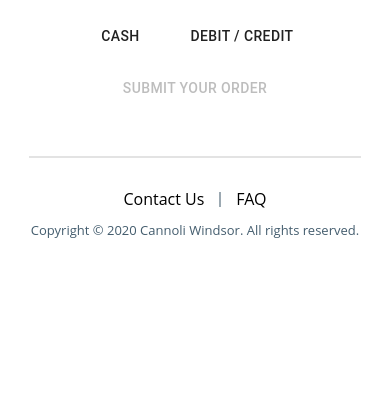
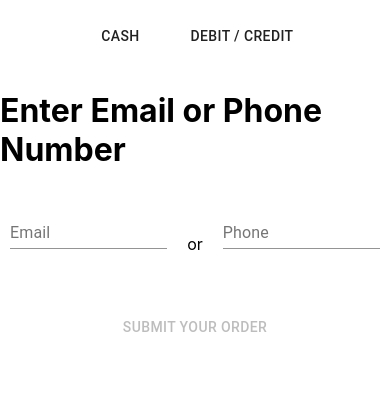
Before and after one commit to andrealswa/cannoli-windsor-app-new, a Next.js app: page /cart in a window 390 px wide. Shown: the part 785-1178 px from the top of the page. Before the commit the page ends 1065 px from the top, so only its background shows below. Built offline with nearby package versions, Linux system fonts and the light colour scheme.

Commit message:
cart with phone and email

```diff
--- a/components/cart/Cart.module.css
+++ b/components/cart/Cart.module.css
@@ -70,3 +70,22 @@
   margin: 15px !important;
   padding: 15px !important;
 }
+
+.emailPhoneContainer {
+  display: flex;
+  justify-content: center;
+  align-items: flex-end;
+}
+
+.emailPhone {
+  padding: 10px !important;
+}
+
+.orPadding {
+  padding-bottom: 5px;
+  margin: 0 10px;
+}
+
+.submitButtonContainer {
+  margin-top: 50px;
+}
--- a/components/cart/Cart.tsx
+++ b/components/cart/Cart.tsx
@@ -9,9 +9,10 @@ import Typography from '@material-ui/core/Typography';
 import confetti from 'canvas-confetti';
 
 import { useRecoilValue, useRecoilState } from 'recoil';
-import { cart as cartState, cartCount, notes, submit, paymentMethod, address as addressAtom, city as cityAtom, pickupDelivery as pickupDeliveryAtom } from '../../recoil/recoil-atoms';
+import { cart as cartState, cartCount, notes, submit, paymentMethod, address as addressAtom, city as cityAtom, pickupDelivery as pickupDeliveryAtom, emailAtom, phoneAtom } from '../../recoil/recoil-atoms';
 import styles from './Cart.module.css'
 import { motion } from 'framer-motion';
+import { TextField } from '@material-ui/core';
 
 const easing = [.6, -.05, .01, .99];
 
@@ -39,6 +40,8 @@ export const Cart = () => {
   const address = useRecoilValue(addressAtom);
   const city = useRecoilValue(cityAtom);
   const pickupDelivery = useRecoilValue(pickupDeliveryAtom);
+  const [email, setEmail] = useRecoilState(emailAtom);
+  const [phone, setPhone] = useRecoilState(phoneAtom);
 
 
 
@@ -96,6 +99,14 @@ export const Cart = () => {
       setSubmitButton(false)
       setPaymentOption('card')
     }
+  }
+
+  const handleChangeEmail = (event) => {
+    setEmail(event.target.value)
+  }
+
+  const handleChangePhone = (event) => {
+    setPhone(event.target.value)
   }
 
   if (localCartCount === 0) {
@@ -180,7 +191,39 @@ export const Cart = () => {
           <Button className={paymentOption === 'cash' ? styles.paymentButtonSelected : styles.paymentButton} onClick={() => handlePayment('cash')}>Cash</Button>
           <Button className={paymentOption === 'card' ? styles.paymentButtonSelected : styles.paymentButton} onClick={() => handlePayment('card')}>Debit / Credit</Button>
         </div>
-        <Link href="/summary"><Button onClick={handleSubmit} className={submitButton === true || city === "" || address === "" ? styles.submitButtonDisabled : styles.submitButton} disabled={submitButton || city === "" || address === ""}>Submit Your Order</Button></Link>
+
+        <h1>Enter Email or Phone Number</h1>
+
+        <div className={styles.emailPhoneContainer}>
+          <div className={styles.emailPhone}><TextField onChange={(event) => handleChangeEmail(event)} value={email} label="Email" /></div>
+          <div className={styles.orPadding}>or</div>
+          <div className={styles.emailPhone}><TextField onChange={(event) => handleChangePhone(event)} value={phone} label="Phone" /></div>
+        </div>
+
+        <div className={styles.submitButtonContainer}>
+          {(email !== '' || phone !== '') && <div>
+            {pickupDelivery === "delivery" && <Link href="/summary">
+              <Button onClick={handleSubmit}
+                className={submitButton === true || city === "" || address === "" ? styles.submitButtonDisabled : styles.submitButton}
+                disabled={submitButton || city === "" || address === ""}>Submit Your Order</Button>
+            </Link>}
+
+            {pickupDelivery === "pickup" && <Link href="/summary">
+              <Button onClick={handleSubmit}
+                className={submitButton === true ? styles.submitButtonDisabled : styles.submitButton}
+                disabled={submitButton}>Submit Your Order</Button>
+            </Link>}
+
+            {pickupDelivery === "" && <Link href="/summary">
+              <Button onClick={handleSubmit}
+                disabled={true}>Submit Your Order</Button>
+            </Link>}
+          </div>}
+          {(email === '' && phone === '') && <Link href="/summary">
+            <Button onClick={handleSubmit}
+              disabled={true}>Submit Your Order</Button>
+          </Link>}
+        </div>
       </div>
     </motion.div >
   )
--- a/recoil/recoil-atoms.ts
+++ b/recoil/recoil-atoms.ts
@@ -45,6 +45,16 @@ export const pickupDelivery = atom({
   default: ""
 });
 
+export const emailAtom = atom({
+  key: 'emailAtom',
+  default: ""
+});
+
+export const phoneAtom = atom({
+  key: "phoneAtom",
+  default: ""
+});
+
 export const cartCount = selector({
   key: 'cartCount',
   get: ({ get }) => {
```
